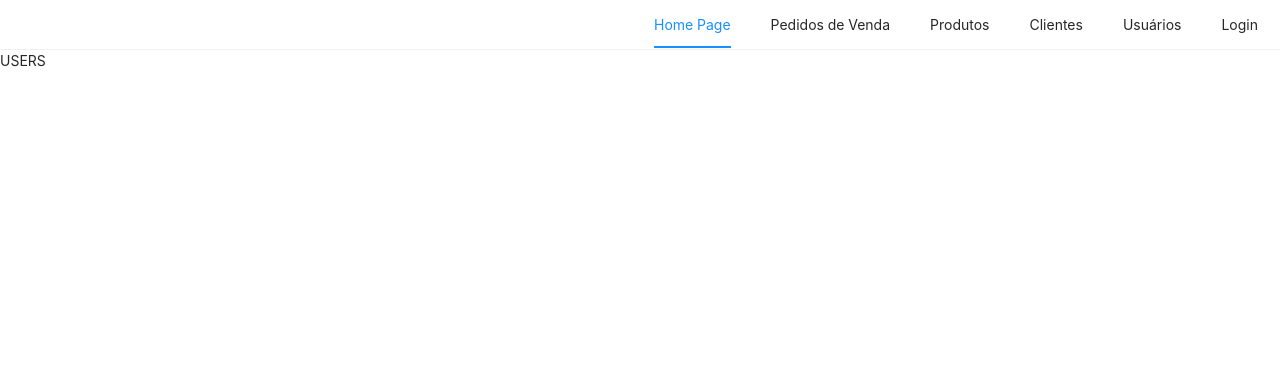
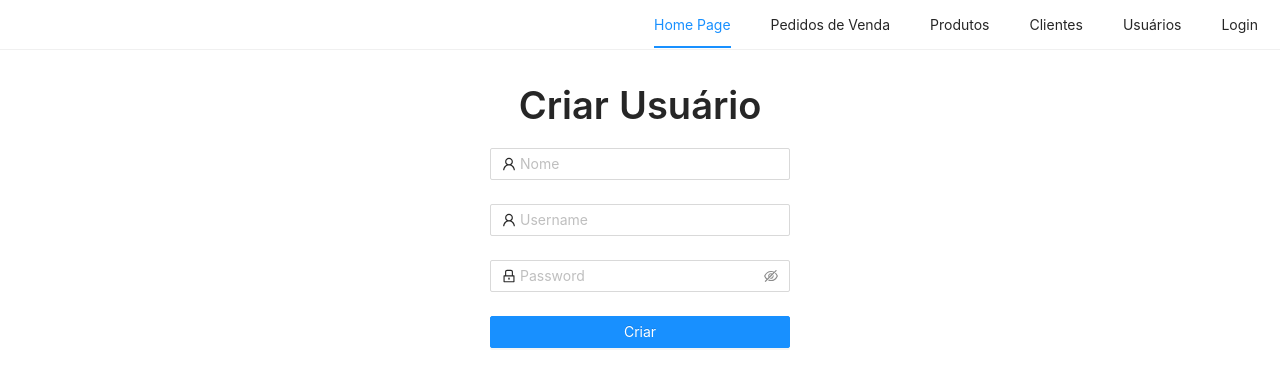
Before and after one commit to eduardo-borges-goncalves/SoroCaps-Frontend-Challenge, a React (Create React App) app: page /users in a window 1280 px wide. Shown: the top 386 px of the page. Built offline with nearby package versions, Linux system fonts and the light colour scheme.

Commit message:
implement user page

```diff
--- a/src/pages/UsersPage/index.tsx
+++ b/src/pages/UsersPage/index.tsx
@@ -1,7 +1,104 @@
+import { Alert, Button, Form, Input, Typography } from "antd"
+import { LockOutlined, UserOutlined } from '@ant-design/icons';
+import { useState } from "react";
+import "./styles.css"
+import apiClient from "../../services/api-client";
+import { useNavigate } from "react-router-dom";
+
 export const UsersPage = () => {
-  return(
-      <div>
-          USERS
+  const [erro, setErro] = useState('')
+  const [newUser, setNewUser] = useState(false)
+
+  const navigate = useNavigate()
+
+  const onFinish = async (values: any) => {
+    try {
+      const response = await apiClient.post("/users", {
+        name: values.name,
+        userLogin: values.username,
+        password: values.password
+      })
+      response && setNewUser(true)
+      setTimeout(() => navigate('/'), 1000)
+    } catch (error) {
+      setErro("Erro ao criar usuário. Por favpr, tente novamente mais tarde.")
+    }
+
+  }
+
+  const { Title } = Typography;
+  return (
+    <>
+      <div className="container-user">
+        {
+          newUser &&
+          <div className="alert-success">
+            <Alert
+              description="Novo Usuário criado com sucesso!"
+              type="success"
+              showIcon
+            />
+          </div>
+        }
+        <Typography>
+          <Title> Criar Usuário </Title>
+        </Typography>
+        <Form
+          onChange={() => setErro('')}
+          name="normal_login"
+          className="login-form"
+          initialValues={{ remember: true }}
+          onFinish={(values) => onFinish(values)}
+        >
+          <Form.Item
+            name="name"
+            rules={[{
+              required: true,
+              message: 'Por favor insira o nome do usuário',
+              min: 2
+            }]}
+          >
+            <Input
+              prefix={<UserOutlined className="site-form-item-icon" />}
+              placeholder="Nome" />
+          </Form.Item>
+          <Form.Item
+            name="username"
+            rules={[{
+              required: true,
+              message: 'Por favor insira um username',
+              min: 3
+            }]}
+          >
+            <Input
+              prefix={<UserOutlined className="site-form-item-icon" />}
+              placeholder="Username" />
+          </Form.Item>
+          <Form.Item
+            name="password"
+            rules={[{
+              required: true,
+              message: 'A senha deve ter no mínimo 8 caracteres',
+              min: 8
+            }]}
+          >
+            <Input.Password prefix={<LockOutlined className="site-form-item-icon" />}
+              type="password"
+              placeholder="Password" />
+          </Form.Item>
+          <Form.Item>
+            <Button type="primary" htmlType="submit" className="login-form-button">
+              Criar
+            </Button>
+          </Form.Item>
+          {
+            erro && <Alert
+              description={erro}
+              type="error"
+              showIcon
+            />}
+        </Form>
       </div>
+    </>
   )
 }
--- /dev/null
+++ b/src/pages/UsersPage/styles.css
@@ -0,0 +1,20 @@
+.container-user {
+  display: flex;
+  justify-content: center;
+  align-items: center;
+  flex-direction: column;
+  position: relative;
+  padding-top: 2rem;
+}
+
+.alert-success {
+
+
+
+  margin-bottom: 2rem;
+
+  width: 300px;
+
+
+
+}
```
